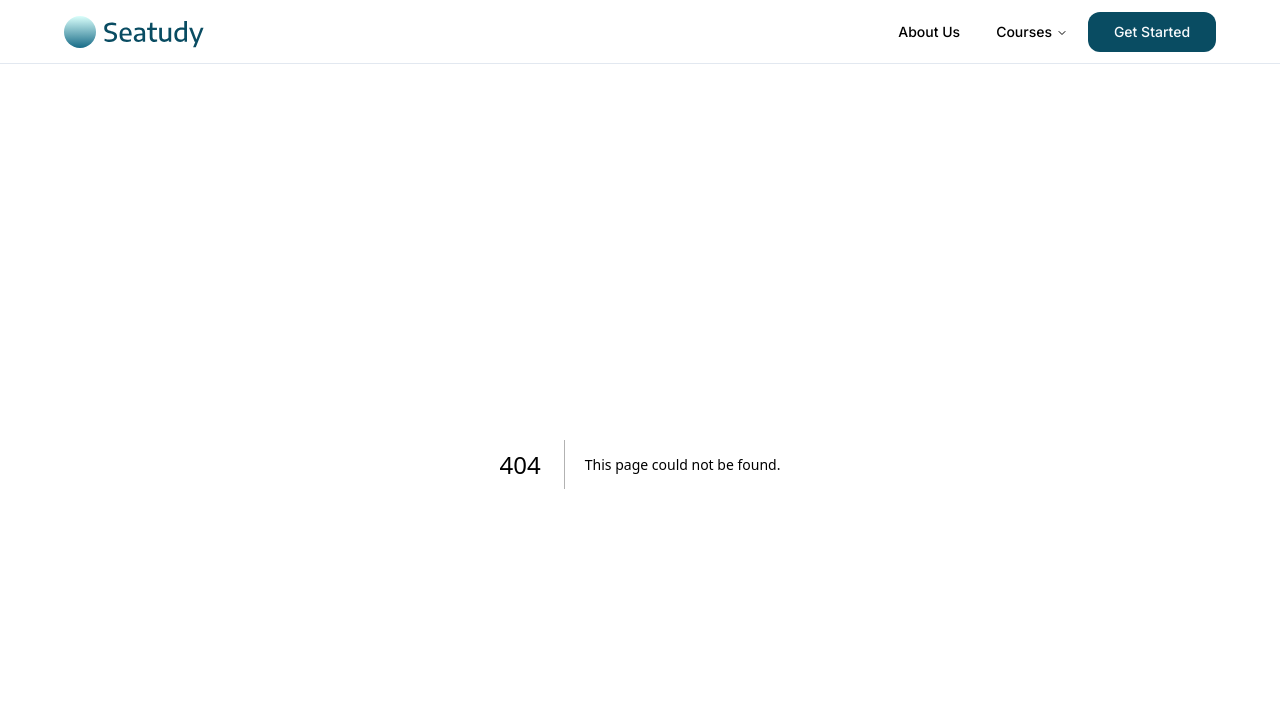
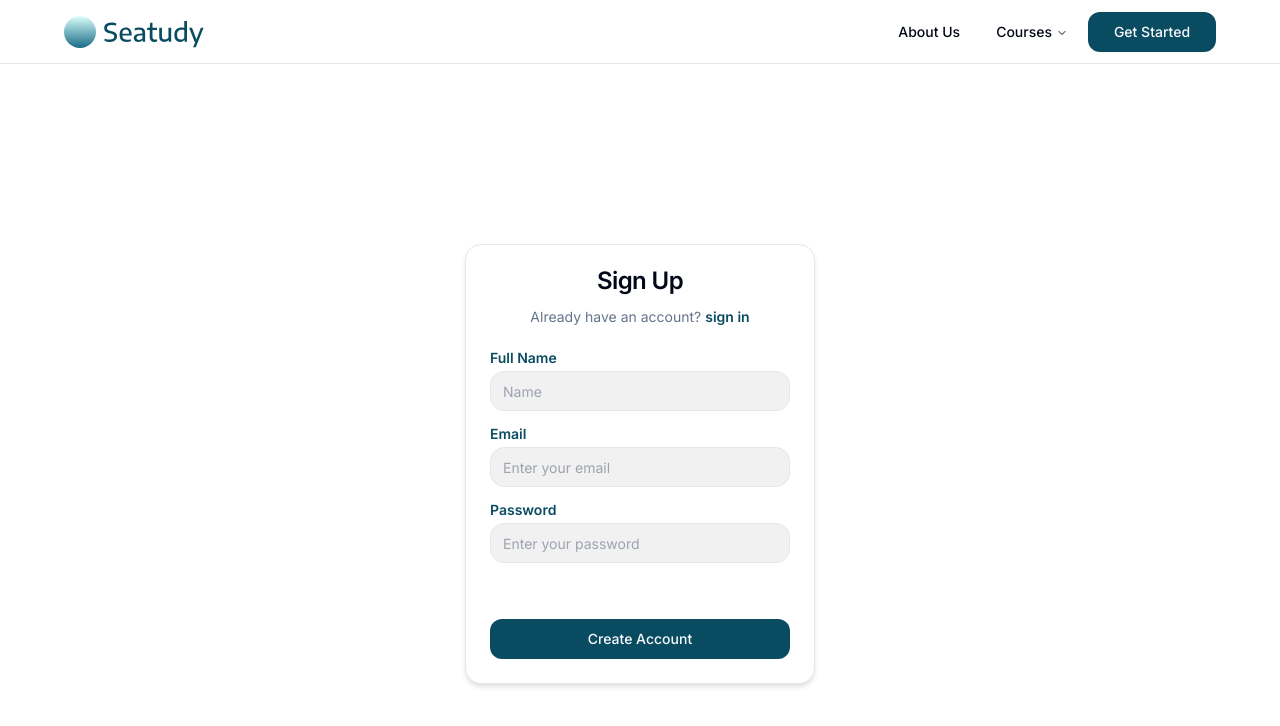
Before and after one commit to A1-COMPFEST/A1-Frontend, a Next.js app: page /signup in a window 1280 px wide. Before the commit this address had no page. Shown: the top 726 px of the page. Built offline with nearby package versions, Linux system fonts and the light colour scheme.

Commit message:
feat : auth and toast

```diff
--- a/package.json
+++ b/package.json
@@ -16,12 +16,14 @@
     "@radix-ui/react-navigation-menu": "^1.2.0",
     "@radix-ui/react-select": "^2.1.1",
     "@radix-ui/react-slot": "^1.1.0",
+    "axios": "^1.7.3",
     "class-variance-authority": "^0.7.0",
     "clsx": "^2.1.1",
     "lucide-react": "^0.424.0",
     "next": "14.2.5",
     "react": "^18",
     "react-dom": "^18",
+    "react-hot-toast": "^2.4.1",
     "react-icons": "^5.2.1",
     "tailwind-merge": "^2.4.0",
     "tailwindcss-animate": "^1.0.7"
--- /dev/null
+++ b/src/app/actions/auth-actions.ts
@@ -0,0 +1,104 @@
+"use server";
+
+import { cookies } from "next/headers";
+import axios from "axios";
+import exp from "constants";
+
+const baseUrl = `${process.env.NEXT_PUBLIC_API_BASE_URL}`;
+
+// sleep is used for testing
+function sleep(ms: number) {
+  return new Promise(resolve => setTimeout(resolve, ms));
+}
+
+
+export async function signIn(email : string, password : string){
+  try{
+
+    await sleep(1000);
+    const response = await axios.post(`${baseUrl}/login`, {
+      email,
+      password
+    });
+
+    const data = response.data;
+    const expires = new Date(Date.now() + 60 * 60 * 24 * 1000);
+
+
+    cookies().set("token", data.token,
+      {
+        secure: true,
+        httpOnly: true,
+        expires: expires
+      });
+
+    cookies().set("user", JSON.stringify(data.user), {
+      secure: true,
+      httpOnly: true,
+      expires: expires
+    });
+
+
+    return { success: true };
+
+  } catch (error : any) {
+    console.error('Login error:', error);
+    return { success: false, error: error.response?.data?.message || 'An error occurred' };
+  }
+}
+
+
+export async function signUpUser(name : string, email : string, password : string){
+  try{
+    await sleep(1000);
+    const response = await axios.post(`${baseUrl}/register/user`, {
+      name,
+      email,
+      password
+    });
+    console.log(response);
+    return { success: true };
+  } catch (error : any) {
+    console.error('Signup error:', error);
+    return { success: false, error: error.response?.data?.message || 'An error occurred' };
+  }
+}
+
+export async function signOut() {
+  cookies().delete("token");
+  cookies().delete("user");
+}
+export async function getUserRole() {
+  const userCookie = cookies().get("user");
+
+  if (!userCookie) {
+    return null;
+  }
+
+  const user = JSON.parse(userCookie.value);
+  console.log(user.role);
+  return user.role;
+
+}
+
+export async function getUserId() {
+  const userCookie = cookies().get("user");
+
+  if (!userCookie) {
+    return null;
+  }
+
+  const user = JSON.parse(userCookie.value);
+  console.log(user.id);
+  return user.id;
+}
+
+export async function getUserToken() {
+  const tokenCookie = cookies().get("token");
+  if (!tokenCookie) {
+    return null;
+  }
+
+  console.log(tokenCookie.value);
+  return tokenCookie.value;
+}
--- a/src/app/layout.tsx
+++ b/src/app/layout.tsx
@@ -2,6 +2,7 @@ import type { Metadata } from "next";
 import { Inter } from "next/font/google";
 import "./globals.css";
 import Navbar from "@/components/navbar";
+import { Toaster } from "react-hot-toast";
 
 const inter = Inter({ subsets: ["latin"] });
 
@@ -19,6 +20,7 @@ export default function RootLayout({
     <html lang="en">
       <body className={inter.className}>
         <Navbar />
+        <Toaster />
         {children}
       </body>
     </html>
--- /dev/null
+++ b/src/app/signin/page.tsx
@@ -0,0 +1,9 @@
+import SigninForm from "@/components/auth/signin-form";
+
+export default function SignInPage() {
+  return (
+    <div className="flex flex-col  items-center min-h-screen justify-center">
+      <SigninForm />
+    </div>
+  );
+}
--- /dev/null
+++ b/src/app/signup/page.tsx
@@ -0,0 +1,9 @@
+import SignupForm from "@/components/auth/signup-form";
+
+export default function SignUpPage() {
+  return (
+    <div className="flex flex-col justify-center items-center min-h-screen">
+      <SignupForm />
+    </div>
+  );
+}
--- a/src/components/auth/signin-form.tsx
+++ b/src/components/auth/signin-form.tsx
@@ -1,5 +1,4 @@
-import * as React from "react";
-
+"use client";
 import { Button } from "@/components/ui/button";
 import {
   Card,
@@ -12,8 +11,35 @@ import {
 import { Input } from "@/components/ui/input";
 import { Label } from "@/components/ui/label";
 import Link from "next/link";
+import { FormEvent } from "react";
+import { signIn } from "@/app/actions/auth-actions";
+import { useRouter } from "next/navigation";
+import { useState } from "react";
+import toast from "react-hot-toast";
 
 export default function SigninForm() {
+  const router = useRouter();
+  const [loading, setLoading] = useState(false);
+
+
+  const handleSubmit = async (e: FormEvent) => {
+    e.preventDefault();
+    setLoading(true);
+    const formData = new FormData(e.target as HTMLFormElement);
+    const email = formData.get("email") as string;
+    const password = formData.get("password") as string;
+    console.log(email, password);
+    const result = await signIn(email, password);
+    setLoading(false);
+
+    if (result.success) {
+      toast.success("Signed in successfully!");
+      router.push("/");
+    } else {
+      toast.error(result.error || "An error occurred");
+      console.log(result.error);
+    }
+  };
   return (
     <Card className="w-[350px]">
       <CardHeader>
@@ -25,28 +51,34 @@ export default function SigninForm() {
           </Link>
         </CardDescription>
       </CardHeader>
-      <CardContent>
-        <form>
+      <form onSubmit={handleSubmit}>
+        <CardContent>
           <div className="grid w-full items-center gap-4">
             <div className="flex flex-col space-y-1.5">
               <Label htmlFor="email" className="text-primary font-semibold">
                 Email
               </Label>
-              <Input id="email" placeholder="Enter your email" />
+              <Input name="email" placeholder="Enter your email" type="email"/>
             </div>
 
             <div className="flex flex-col space-y-1.5">
               <Label htmlFor="password" className="text-primary font-semibold">
                 Password
               </Label>
-              <Input id="password" placeholder="Enter your password" />
+              <Input
+                name="password"
+                type="password"
+                placeholder="Enter your password"
+              />
             </div>
           </div>
-        </form>
-      </CardContent>
-      <CardFooter className="flex justify-cente pt-8 ">
-        <Button className="w-full">Sign In</Button>
-      </CardFooter>
+        </CardContent>
+        <CardFooter className="flex justify-cente pt-8 ">
+          <Button type="submit" className="w-full" disabled={loading}>
+            Sign In
+          </Button>
+        </CardFooter>
+      </form>
     </Card>
   );
 }
--- a/src/components/auth/signup-form.tsx
+++ b/src/components/auth/signup-form.tsx
@@ -1,5 +1,6 @@
-import * as React from "react";
+"use client";
 
+import { signUpUser } from "@/app/actions/auth-actions";
 import { Button } from "@/components/ui/button";
 import {
   Card,
@@ -12,52 +13,84 @@ import {
 import { Input } from "@/components/ui/input";
 import { Label } from "@/components/ui/label";
 import Link from "next/link";
+import { useRouter } from "next/navigation";
+import { FormEvent, useState } from "react";
+import toast from "react-hot-toast";
 
 export default function SignupForm() {
+  const [loading, setLoading] = useState(false);
+  const router = useRouter();
+
+  const handleSubmit = async (e: FormEvent) => {
+    e.preventDefault();
+    setLoading(true);
+    const formData = new FormData(e.target as HTMLFormElement);
+    const name = formData.get("name") as string;
+    const email = formData.get("email") as string;
+    const password = formData.get("password") as string;
+    const result = await signUpUser(name, email, password);
+    setLoading(false);
+
+    if (result.success) {
+      toast.success("Signed up successfully!");
+      router.push("/signin");
+    } else {
+      toast.error(result.error || "An error occurred");
+      console.log(result.error);
+    }
+  };
+
   return (
     <Card className="w-[350px]">
       <CardHeader>
         <CardTitle className="text-center pb-2">Sign Up</CardTitle>
         <CardDescription className="text-center">
           Already have an account?{" "}
-          <Link href="/login" className="text-primary font-semibold">
+          <Link href="/signin" className="text-primary font-semibold">
             sign in
           </Link>
         </CardDescription>
       </CardHeader>
-      <CardContent>
-        <form>
+      <form onSubmit={handleSubmit}>
+        <CardContent>
           <div className="grid w-full items-center gap-4">
             <div className="flex flex-col space-y-1.5">
               <Label htmlFor="name" className="text-primary font-semibold">
                 Full Name
               </Label>
-              <Input id="name" placeholder="Name" />
+              <Input name="name" type="text" placeholder="Name" required />
             </div>
             <div className="flex flex-col space-y-1.5">
               <Label htmlFor="email" className="text-primary font-semibold">
                 Email
               </Label>
-              <Input id="email" placeholder="Enter your email" />
+              <Input name="email" placeholder="Enter your email" type="email" required />
             </div>
-            <div className="flex flex-col space-y-1.5">
+            {/* <div className="flex flex-col space-y-1.5">
               <Label htmlFor="phone" className="text-primary font-semibold">
                 Phone
               </Label>
               <Input id="phone" placeholder="Enter your phone number" />
-            </div>
+            </div> */}
             <div className="flex flex-col space-y-1.5">
               <Label htmlFor="password" className="text-primary font-semibold">
                 Password
               </Label>
-              <Input id="password" placeholder="Enter your password" />
+              <Input
+                name="password"
+                placeholder="Enter your password"
+                required
+                type="password"
+              />
             </div>
           </div>
-        </form>
-      </CardContent>
-      <CardFooter className="flex justify-cente pt-8 ">
-        <Button className="w-full">Create Account</Button>
-      </CardFooter>
+        </CardContent>
+        <CardFooter className="flex justify-cente pt-8 ">
+          <Button type="submit" className="w-full" disabled={loading}>
+            Create Account
+          </Button>
+        </CardFooter>
+      </form>
     </Card>
   );
 }
```
Also changed, not shown: 1 other file (tests, documents, lock files or other folders).
